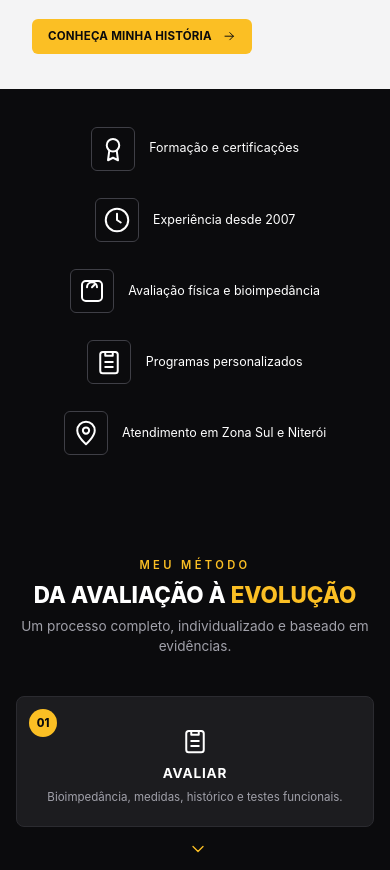
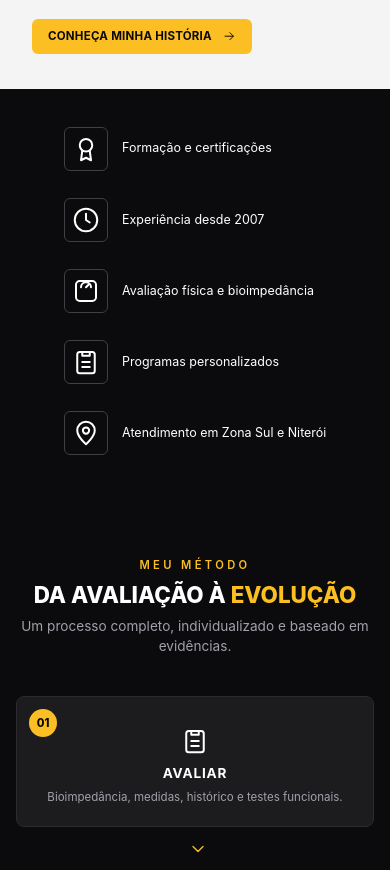
Before and after one commit to Beto-Oliveiraa/website, a plain HTML site: page index.html in a window 390 px wide. Shown: the part 1980-2850 px from the top of the page. Drawn offline with Linux system fonts and the light colour scheme.

Commit message:
Left-align about list icons and center the column on mobile
Co-Authored-By: Claude Sonnet 5.5 <noreply@anthropic.com>

```diff
--- a/css/style.css
+++ b/css/style.css
@@ -233,7 +233,7 @@ summary:hover{
   .cards-6, .cards-services { grid-template-columns: repeat(3, 1fr); }
   .cards-4 { grid-template-columns: repeat(2, 1fr); }
   .about__grid { grid-template-columns: 1fr 1fr; }
-  .about__list { grid-column: 1 / -1; flex-direction: row; flex-wrap: wrap; }
+  .about__list { grid-column: 1 / -1; flex-direction: row; flex-wrap: wrap; justify-content: flex-start; }
   .service-card { min-height: 0; padding: 1rem .8rem; }
   .blog__grid, .testimonials__grid { grid-template-columns: 1fr; }
 }
@@ -254,6 +254,7 @@ summary:hover{
 
 @media (max-width: 560px) {
   .about__grid { grid-template-columns: 1fr; }
+  .about__list { display: grid; grid-template-columns: max-content; justify-content: center; }
   .cards-6, .cards-4 { grid-template-columns: repeat(2, 1fr); }
   .cards-3, .cards-services { grid-template-columns: 1fr; }
   .focus ul { justify-content: flex-start; }
```
